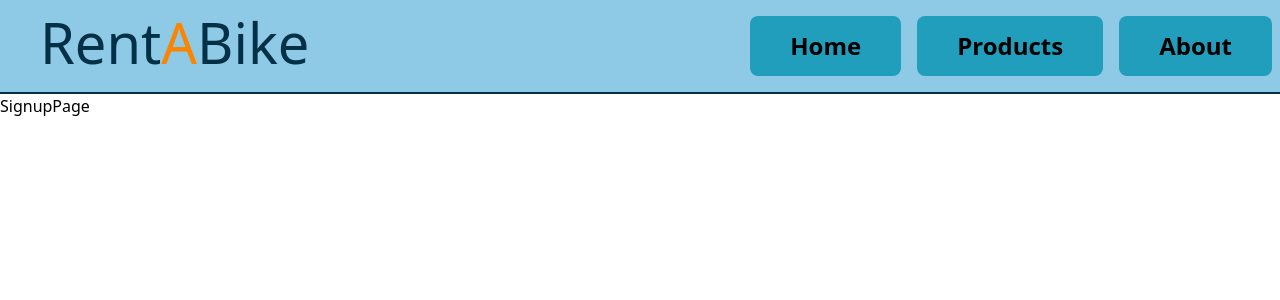
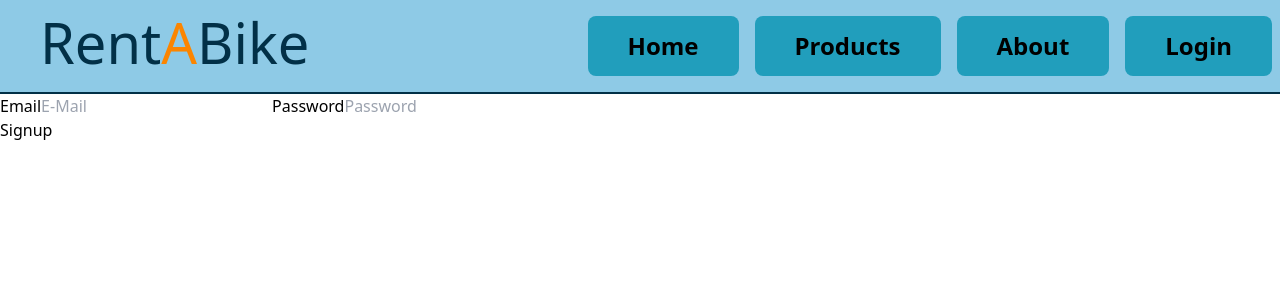
Before and after one commit to SaltMeister/BikeRentalSite, a React (Create React App) app in the folder client/: page /signup in a window 1280 px wide. Shown: the top 300 px of the page. Built offline with nearby package versions, Linux system fonts and the light colour scheme.

Commit message:
Updated Readme with backend call information / Progress towards login, signup page / Preparing backend for user authentication handling

```diff
--- a/client/src/App.js
+++ b/client/src/App.js
@@ -6,6 +6,8 @@ import ListingDetails from './Pages/ListingDetails';
 import Header from "./Components/Header";
 import HeaderItem from "./Components/HeaderItem";
 import About from './Pages/About';
+import LoginPage from './Pages/LoginPage';
+import SignupPage from './Pages/SignupPage';
 
 function App() {
   return (
@@ -14,6 +16,7 @@ function App() {
         <HeaderItem title="Home" link="/"/>
         <HeaderItem title="Products" link="/listings"/>
         <HeaderItem title="About" link="/about"/>
+        <HeaderItem title="Login" link="/login"/>
       </Header>
 
       {/* List of routes for different pages to load */}
@@ -22,8 +25,8 @@ function App() {
         <Route path="/listings" element= { <Listings/> }/>
         <Route path="/about" element= {<About/> } />
         <Route path="/listingDetails/:id" element ={<ListingDetails/>}/>
-        <Route path="/login" element="LoginPage"/>
-        <Route path="/signup" element="SignupPage"/>
+        <Route path="/login" element={<LoginPage/>}/>
+        <Route path="/signup" element={<SignupPage/>}/>
       </Routes>
     </div>
   );
--- a/client/src/Pages/ListingDetails.js
+++ b/client/src/Pages/ListingDetails.js
@@ -1,6 +1,7 @@
 import React, { useEffect, useState } from "react";
 
 import { useParams } from "react-router";
+import { BACKENDLINK } from "../backendLink";
 
 function ListingDetails() {
   //ID used in parameters
@@ -10,7 +11,8 @@ function ListingDetails() {
   const [isFetchSuccess, setFetchSuccess] = useState(false)
   useEffect(() => {
     async function getData() {
-      const response = await fetch(`http://127.0.0.1:5000/bikes?bikeID=${id}`, { method: "GET",})
+
+      const response = await fetch(`${BACKENDLINK}/bikes?bikeID=${id}`, { method: "GET",})
       .catch(error => {
         console.log("Failed")
       })
@@ -32,6 +34,14 @@ function ListingDetails() {
     getData()
 
   }, [])
+  function RentBike() {
+    var headers = {
+      method: "POST",
+      headers: {
+        "Content-Type": "application/json",
+      },//Todo Finish Rent Functionality
+    }
+  }
 
   function DisplayListing() {
     if (isFetchSuccess) {
--- a/client/src/Pages/Listings.js
+++ b/client/src/Pages/Listings.js
@@ -2,7 +2,7 @@ import React, { useState, useEffect } from "react";
 import DisplayBox from "../Components/DisplayBox";
 import DisplayItem from "../Components/DisplayItem";
 import { useNavigate } from "react-router-dom";
-
+import { BACKENDLINK } from "../backendLink";
 function Listings()
 {
   const [fetchSuccess, setFetchSuccess] = useState(true);
@@ -14,7 +14,7 @@ function Listings()
   // MAP DATA and Display them in boxes
   useEffect(() =>{
     async function getData() {
-      const response = await fetch("http://127.0.0.1:5000/bikes", { method: "GET"})
+      const response = await fetch(`${BACKENDLINK}/bikes`, { method: "GET"})
       .catch(error => {
         console.log("Failed")
       })
--- /dev/null
+++ b/client/src/Pages/LoginPage.js
@@ -0,0 +1,31 @@
+import React, {useState} from "react";
+
+function LoginPage() {
+
+  const [email, setEmail] = useState("")
+  const [password, setPassword] = useState("")
+
+  async function SubmitForm(e) {
+    var data = {
+      email: email,
+      password: password
+    }
+    console.log("Submitting Form to login")
+
+
+
+  }
+  return (
+    <div>
+      <form>
+        <label for="email">Email</label>
+        <input onChange={(e) => setEmail(e.target.value)} id="email" placeholder="E-Mail"/>
+
+        <label for="password">Password</label>
+        <input onChange={(e) => setPassword(e.target.value)} type="password" id="password" placeholder="Password"/>
+        <input onClick={SubmitForm}type="submit"/>
+      </form>
+    </div>
+  )
+}
+export default LoginPage
--- /dev/null
+++ b/client/src/Pages/SignupPage.js
@@ -0,0 +1,45 @@
+import React, {useState} from "react";
+import { BACKENDLINK } from "../backendLink";
+
+function SignupPage() {
+  const [email, setEmail] = useState("")
+  const [password, setPassword] = useState("")
+
+  async function SubmitForm(e) {
+    var data = {
+      email: email,
+      password: password
+    }
+    console.log("Submitting Form to login")
+    var headers = {
+      method: "POST",
+      headers: {
+        "Content-Type": "application/json",
+      },
+      body: JSON.stringify(data)
+    }
+
+    const response = fetch(`${BACKENDLINK}/signup`, headers)
+    .catch(error => {
+      console.log("Failed")
+    })
+
+    console.log(response)
+
+  }
+
+  return (
+    <div>
+      <form>
+        <label for="email">Email</label>
+        <input onChange={(e) => setEmail(e.target.value)} id="email" placeholder="E-Mail"/>
+
+        <label for="password">Password</label>
+        <input onChange={(e) => setPassword(e.target.value)} type="password" id="password" placeholder="Password"/>
+      </form>
+      <button onClick={SubmitForm}>Signup</button>
+    </div>
+  )
+}
+
+export default SignupPage;
--- /dev/null
+++ b/client/src/backendLink.js
@@ -0,0 +1 @@
+export const BACKENDLINK = "http://127.0.0.1:5000";
```
Also changed, not shown: 1 other file (tests, documents, lock files or other folders).
